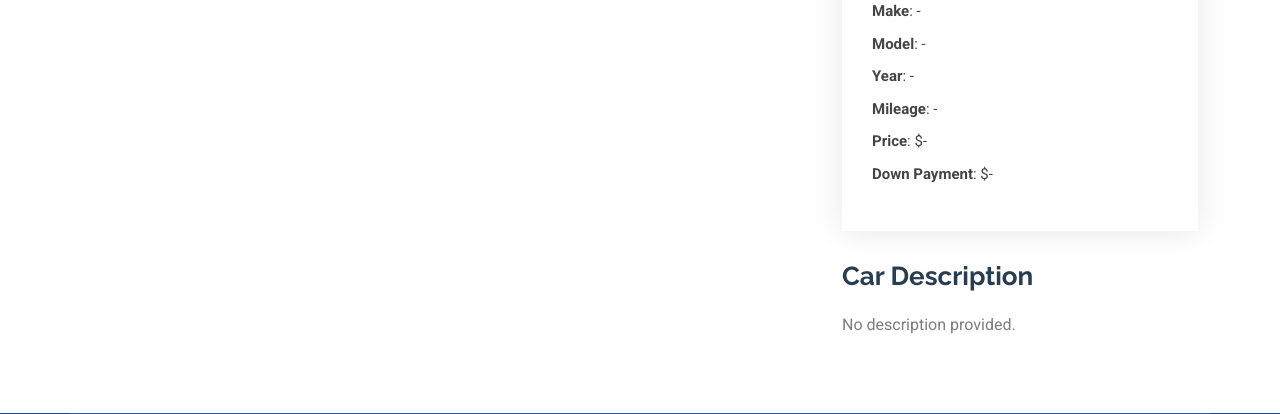
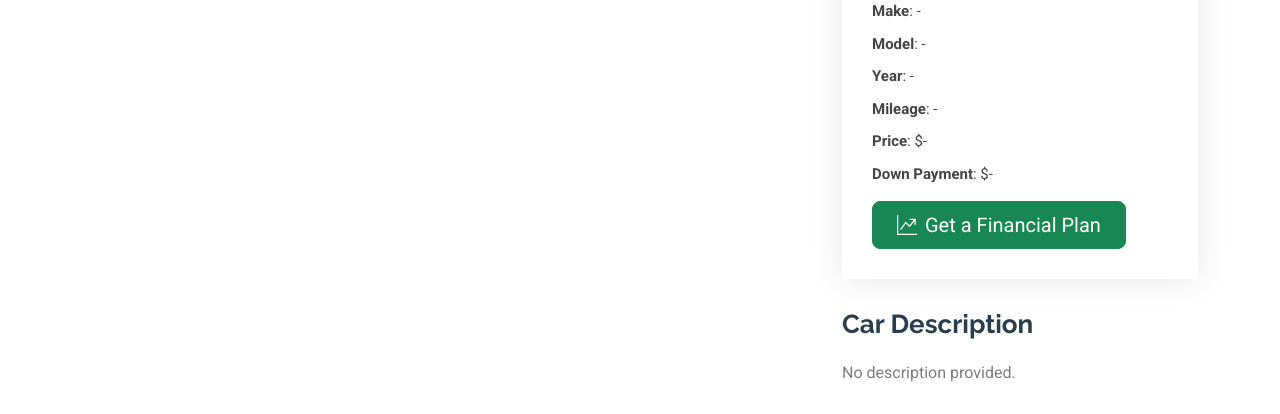
Before and after one commit to yardman706/cheap_cars, a Django app: template main/templates/main/car-details.html in a window 1280 px wide. Shown: the part 247-661 px from the top of the page. Run offline with Django 5.2, Linux system fonts and the light colour scheme; the template is opened without the code that fills it, so the values that code supplies are empty; some libraries are stand-ins or nearby versions.

Commit message:
Update car-details.html finance button added

```diff
--- a/main/templates/main/car-details.html
+++ b/main/templates/main/car-details.html
@@ -59,6 +59,8 @@
                 <li><strong>Price</strong>: ${{ car.price|default:"-" }}</li>
                 <li><strong>Down Payment</strong>: ${{ car.down_payment|default:"-" }}</li>
               </ul>
+
+              <a class="btn btn-success btn-lg px-4 me-sm-3" href="https://wa.me/17735123795"><i class="bi-graph-up-arrow me-2"></i>Get a Financial Plan</a>
             </div>
 
             <div class="portfolio-description" data-aos="fade-up" data-aos-delay="300">
```
